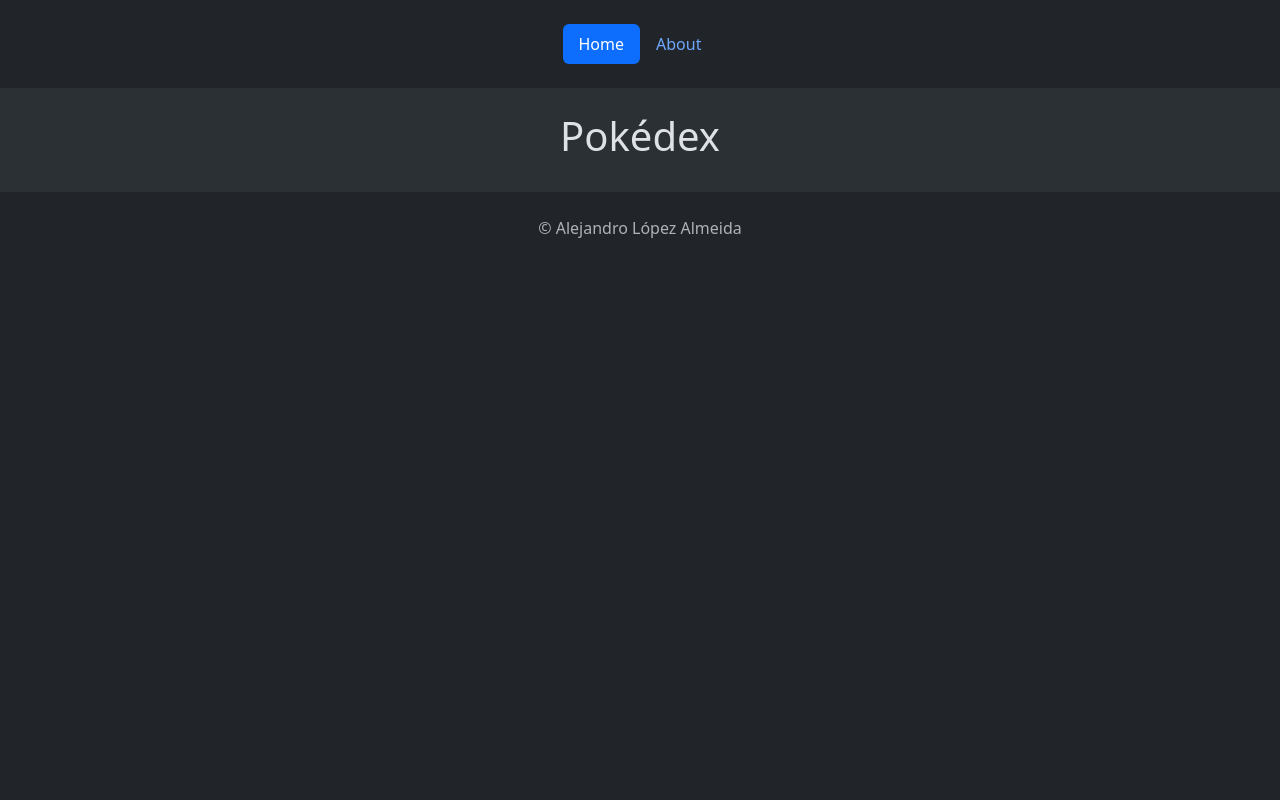
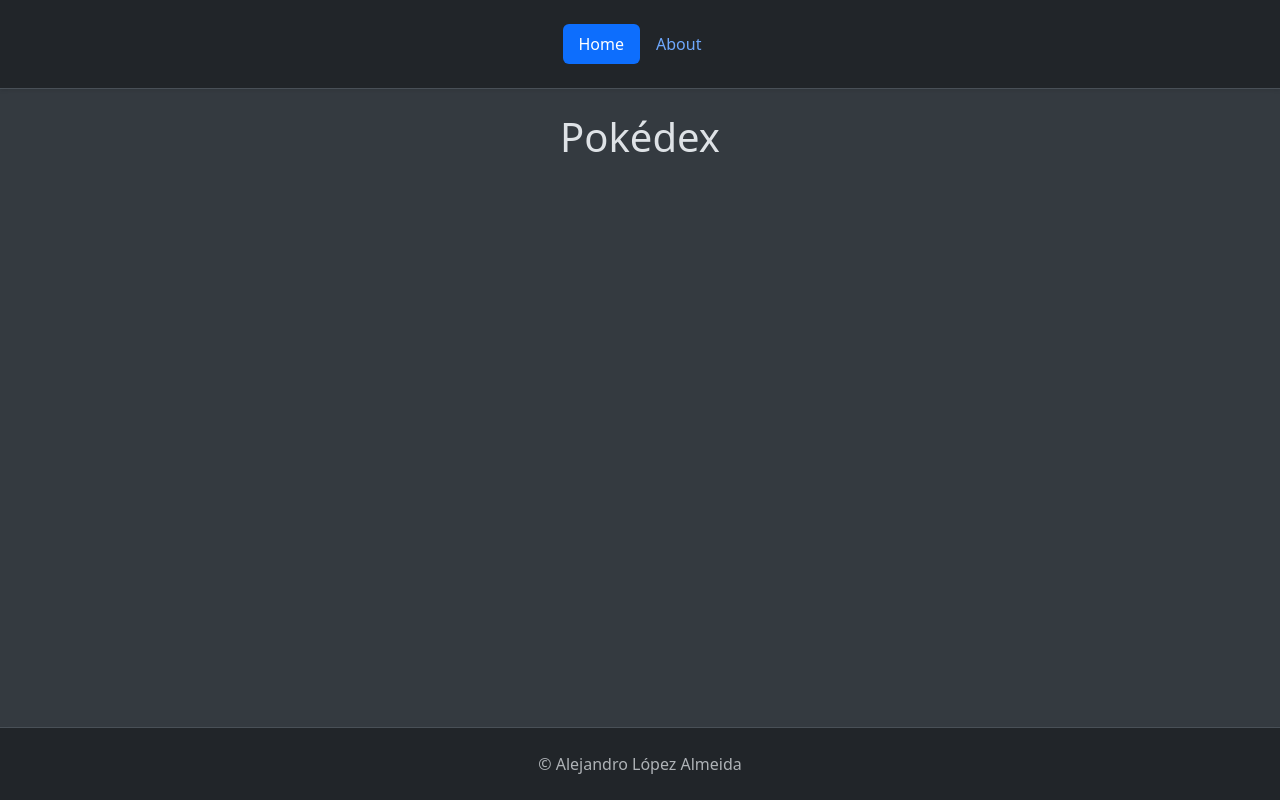
Before and after one commit to raky291/pokedex, a React (Create React App) app: page / in a window 1280 px wide. Built offline with nearby package versions, Linux system fonts and the light colour scheme; no server answers.

Commit message:
update templates components

```diff
--- a/package.json
+++ b/package.json
@@ -45,5 +45,9 @@
       "last 1 firefox version",
       "last 1 safari version"
     ]
+  },
+  "resolutions": {
+    "@typescript-eslint/eslint-plugin": "6.x",
+    "@typescript-eslint/parser": "6.x"
   }
 }
--- /dev/null
+++ b/src/components/templates/Content/Content.tsx
@@ -0,0 +1,11 @@
+interface ContentProps {
+  children?: React.ReactNode;
+}
+
+export default function Content({ children }: ContentProps) {
+  return (
+    <main className="bg-body-secondary flex-grow-1">
+      <div className="container py-4">{children}</div>
+    </main>
+  );
+}
--- a/src/components/templates/Footer/Footer.tsx
+++ b/src/components/templates/Footer/Footer.tsx
@@ -1,7 +1,7 @@
 export default function Footer() {
   return (
-    <footer className="py-4">
-      <div className="container text-center text-body-secondary">
+    <footer className="border-top shadow-sm z-1">
+      <div className="container text-center text-body-secondary py-4">
         © Alejandro López Almeida
       </div>
     </footer>
--- a/src/components/templates/Header/Header.tsx
+++ b/src/components/templates/Header/Header.tsx
@@ -2,8 +2,8 @@
 
 export default function Header() {
   return (
-    <header className="py-4">
-      <div className="container d-flex justify-content-center">
+    <header className="border-bottom shadow-sm z-1">
+      <div className="container d-flex justify-content-center py-4">
         <ul className="nav nav-pills">
           <li className="nav-item">
             <NavLink to="/" end className="nav-link">
--- a/src/components/templates/Layout/Layout.tsx
+++ b/src/components/templates/Layout/Layout.tsx
@@ -1,16 +1,16 @@
 import { Outlet } from "react-router-dom";
+import Content from "../Content/Content";
 import Footer from "../Footer/Footer";
 import Header from "../Header/Header";
-import Main from "../Main/Main";
 
 export default function Layout() {
   return (
-    <>
+    <div className="d-flex flex-column min-vh-100">
       <Header />
-      <Main>
+      <Content>
         <Outlet />
-      </Main>
+      </Content>
       <Footer />
-    </>
+    </div>
   );
 }
--- a/src/components/templates/Main/Main.tsx
+++ /dev/null
@@ -1,11 +0,0 @@
-interface MainProps {
-  children?: React.ReactNode;
-}
-
-export default function Main({ children }: MainProps) {
-  return (
-    <main className="bg-body-tertiary py-4">
-      <div className="container">{children}</div>
-    </main>
-  );
-}
```
Also changed, not shown: 2 other files (tests, documents, lock files or other folders).
